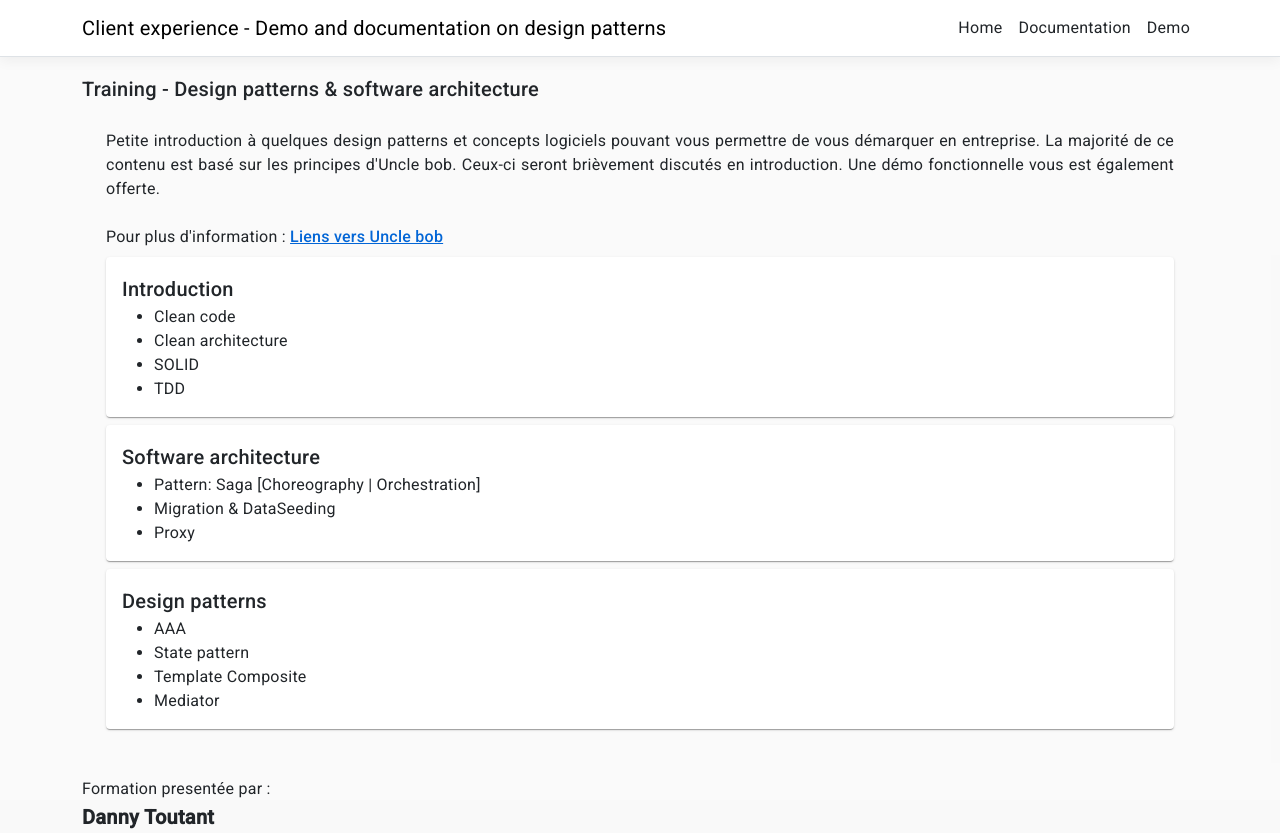
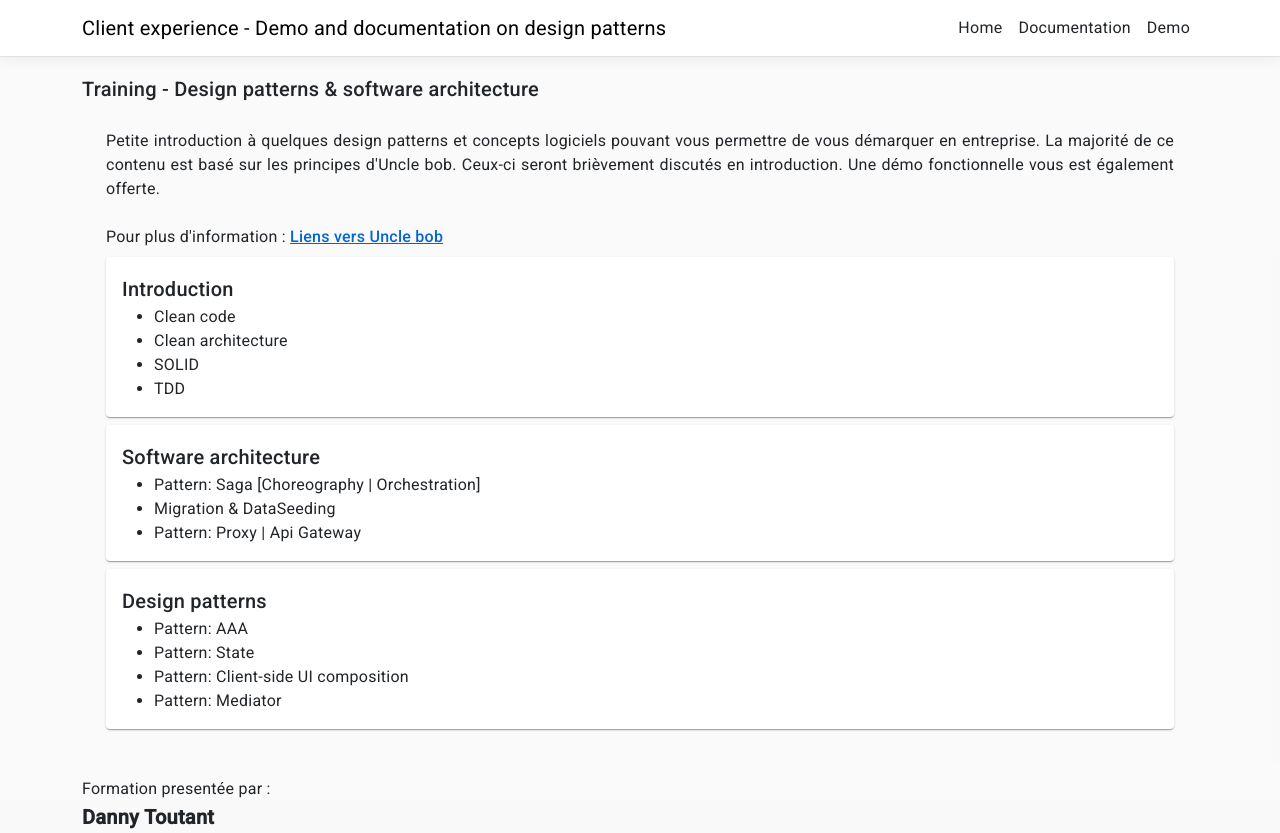
Before and after one commit to Freak182/DesignPatterns, an Angular app in the folder Web.App/ClientApp/: page / in a window 1280 px wide. Built offline with nearby package versions, Linux system fonts and the light colour scheme.

Commit message:
Api gateway

```diff
--- a/Web.App/ClientApp/src/app/documentation/documentation.component.html
+++ b/Web.App/ClientApp/src/app/documentation/documentation.component.html
@@ -622,11 +622,55 @@
           <mat-expansion-panel hideToggle>
             <mat-expansion-panel-header>
               <mat-panel-title>
-                Proxy
+                Pattern: Proxy | Api Gateway
               </mat-panel-title>
             </mat-expansion-panel-header>
-            <h2>What is Proxy design pattern ?</h2>
-            Data : https://en.wikipedia.org/wiki/Proxy_pattern
+            <h2>API Gateway Design Pattern</h2>
+            <div class="m-2">
+              Selon wikipedia :<br>
+              <div class="m-2">
+                A proxy, in its most general form, is a class functioning as an interface to something else. The proxy could interface to anything: a network connection, a large object in memory, a file, or some other resource that is expensive or impossible to duplicate. In short, a proxy is a wrapper or agent object that is being called by the client to access the real serving object behind the scenes.
+              </div>
+              <!-- Image : Standard proxy -->
+              <div class="mb-2" style="display: flex;justify-content: center;">
+                <div>
+                  <img style="max-height: 288px;" src="https://upload.wikimedia.org/wikipedia/commons/6/6e/W3sDesign_Proxy_Design_Pattern_UML.jpg" />
+                </div>
+              </div>
+
+              <div class="m-2">
+                Dans le cadre d'un API, le proxy se manifeste sous forme d'API gateway. Il peut servir de point centrale de gestion des permissions, contrôle du traffic, gestion des micro-frontends et autres. Il sert de point de répartition des communications avec les différents services. On appel souvent ce gateway un BFF lorsque nous parlons d'une application FrontEnd.
+              </div>
+
+              <!-- Image : Microsoft -->
+              <div class="mb-2" style="display: flex;justify-content: center;">
+                <div>
+                  <img style="max-height: 288px;max-width: 100%;" src="https://d1jnx9ba8s6j9r.cloudfront.net/blog/wp-content/uploads/2019/08/API-Gateway-Microservices-Design-Patterns-Edureka.png" />
+                  <div><small>*All rights owned by Microsoft</small></div>
+                </div>
+              </div>
+            </div>
+
+            <!-- When to use -->
+            <span>
+              <h3>Quand utiliser ce pattern?</h3>
+              <ul>
+                <li>Lorsque vous désirez vous assurer de la consistance d'une donnée au travers multiple système</li>
+                <li>Lorsque vous désirez effectuer des rollbacks ou correctifs si un des appels échoue</li>
+                <li>Lorsque vous désirez cacher l'url de vos APIs</li>
+              </ul>
+            </span>
+
+            <hr class="m-2" style="color: silver;">
+            <div class="mt-2">
+              Want to know more ?
+              <ul>
+                <li><a href="https://www.dofactory.com/net/mediator-design-pattern" target="_blank">Microsoft - Implement the microservice application layer using the Web API</a></li>
+                <li><a href="https://www.dofactory.com/net/mediator-design-pattern" target="_blank">DoFactory - C# Mediator</a></li>
+                <li><a href="https://www.c-sharpcorner.com/article/implementing-cqrs-and-mediator-patterns-with-asp-net-core-web-api/" target="_blank">C# Corner - Implementing CQRS And Mediator Patterns With ASP.NET Core Web API</a></li>
+                <li><a href="https://medium.com/swlh/mediator-pattern-in-asp-net-core-applications-109b4231c0f8" target="_blank"><span style="color: red;"><strong>(PAYANT)</strong></span> Medium - Mediator Pattern in ASP.NET Core Applications</a></li>
+              </ul>
+            </div>
           </mat-expansion-panel>
         </div>
       </div>
--- a/Web.App/ClientApp/src/app/home/home.component.html
+++ b/Web.App/ClientApp/src/app/home/home.component.html
@@ -31,7 +31,7 @@
             <ul>
               <li>Pattern: Saga [Choreography | Orchestration]</li>
               <li>Migration & DataSeeding</li>
-              <li>Proxy</li>
+              <li>Pattern: Proxy | Api Gateway</li>
             </ul>
           </mat-card-content>
         </mat-card>
@@ -42,10 +42,10 @@
           </mat-card-header>
           <mat-card-content>
             <ul>
-              <li>AAA</li>
-              <li>State pattern</li>
-              <li>Template Composite</li>
-              <li>Mediator</li>
+              <li>Pattern: AAA</li>
+              <li>Pattern: State</li>
+              <li>Pattern: Client-side UI composition</li>
+              <li>Pattern: Mediator</li>
             </ul>
           </mat-card-content>
         </mat-card>
```
